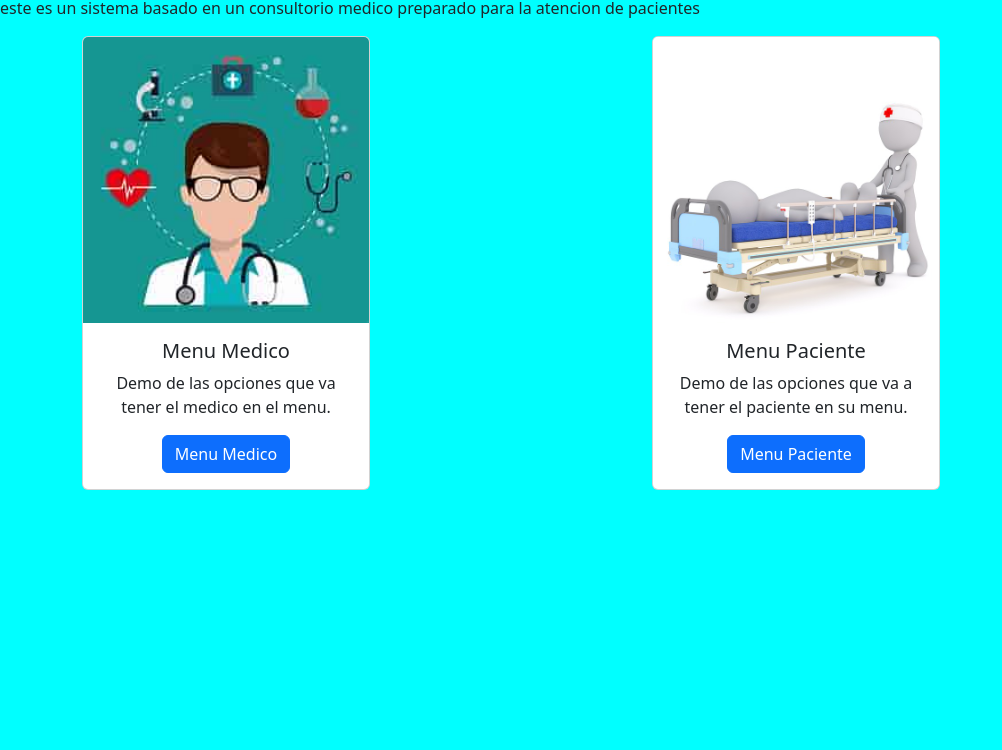
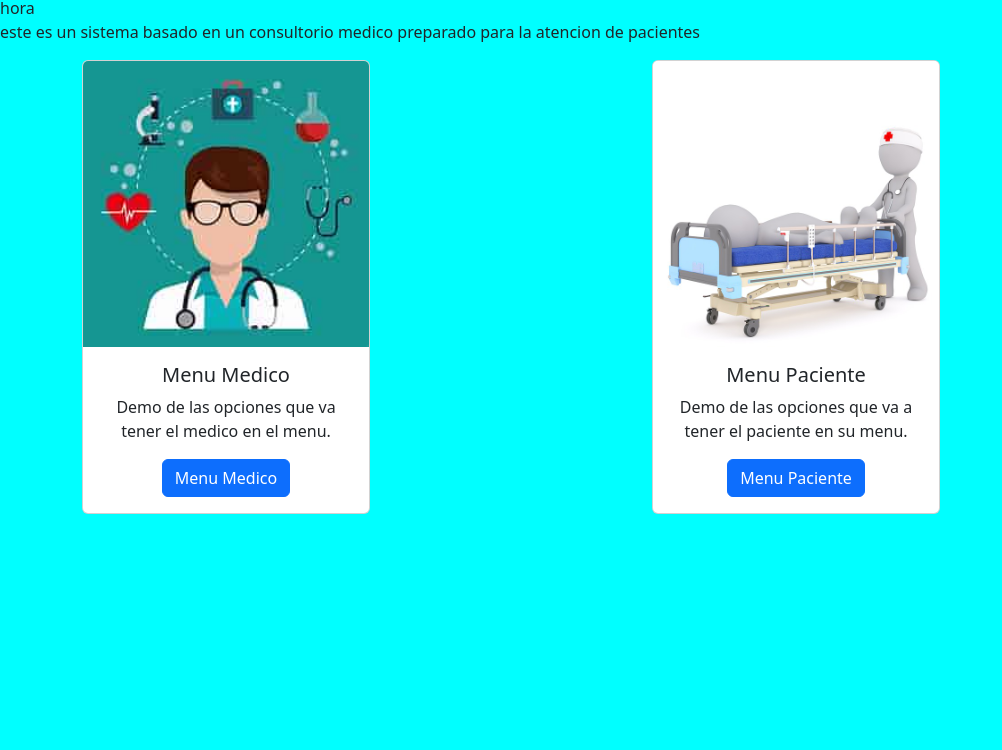
Before and after one commit to cazadorgamer/Pagina-consultorio, a plain HTML site: page index.html in a window 1280 px wide. Shown: the part 50-800 px from the top of the page, without its empty margins (0-1002 px from the left). Drawn offline with nearby package versions, Linux system fonts and the light colour scheme.

Commit message:
Update index.html

```diff
--- a/index.html
+++ b/index.html
@@ -10,7 +10,9 @@
 </head>
 
 <body>
+
     <header><h1>Consultorio medico</h1>
+      <time>hora</time>
         <p> este es un sistema basado en un consultorio medico preparado para la atencion de pacientes </p>
     </header>
 
```
